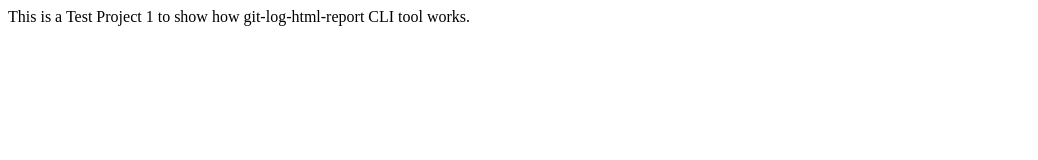
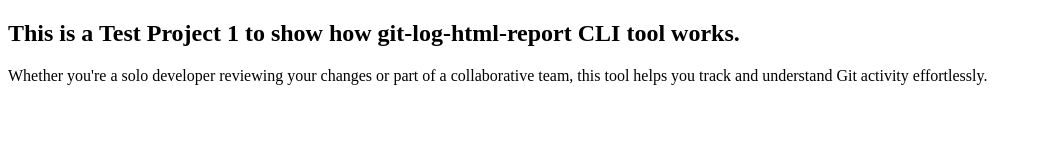
Before and after one commit to sajjad-developer/test-project-1, a plain HTML site: page index.html in a window 1280 px wide. Shown: the whole page, without its empty margins (0-1038 px from the left). Drawn offline with Linux system fonts and the light colour scheme.

Commit message:
feat(index.html): add introductory section about git-log-html-report CLI tool
- only this section exits in index.html
- this section is added for local repo commit detection purpose

```diff
--- a/index.html
+++ b/index.html
@@ -6,6 +6,16 @@
     <title>Test Project 1</title>
   </head>
   <body>
-    This is a Test Project 1 to show how git-log-html-report CLI tool works.
+    <!-- Introductory Section -->
+    <section>
+      <h1>
+        This is a Test Project 1 to show how git-log-html-report CLI tool works.
+      </h1>
+      <p>
+        Whether you're a solo developer reviewing your changes or part of a
+        collaborative team, this tool helps you track and understand Git
+        activity effortlessly.
+      </p>
+    </section>
   </body>
 </html>
```
